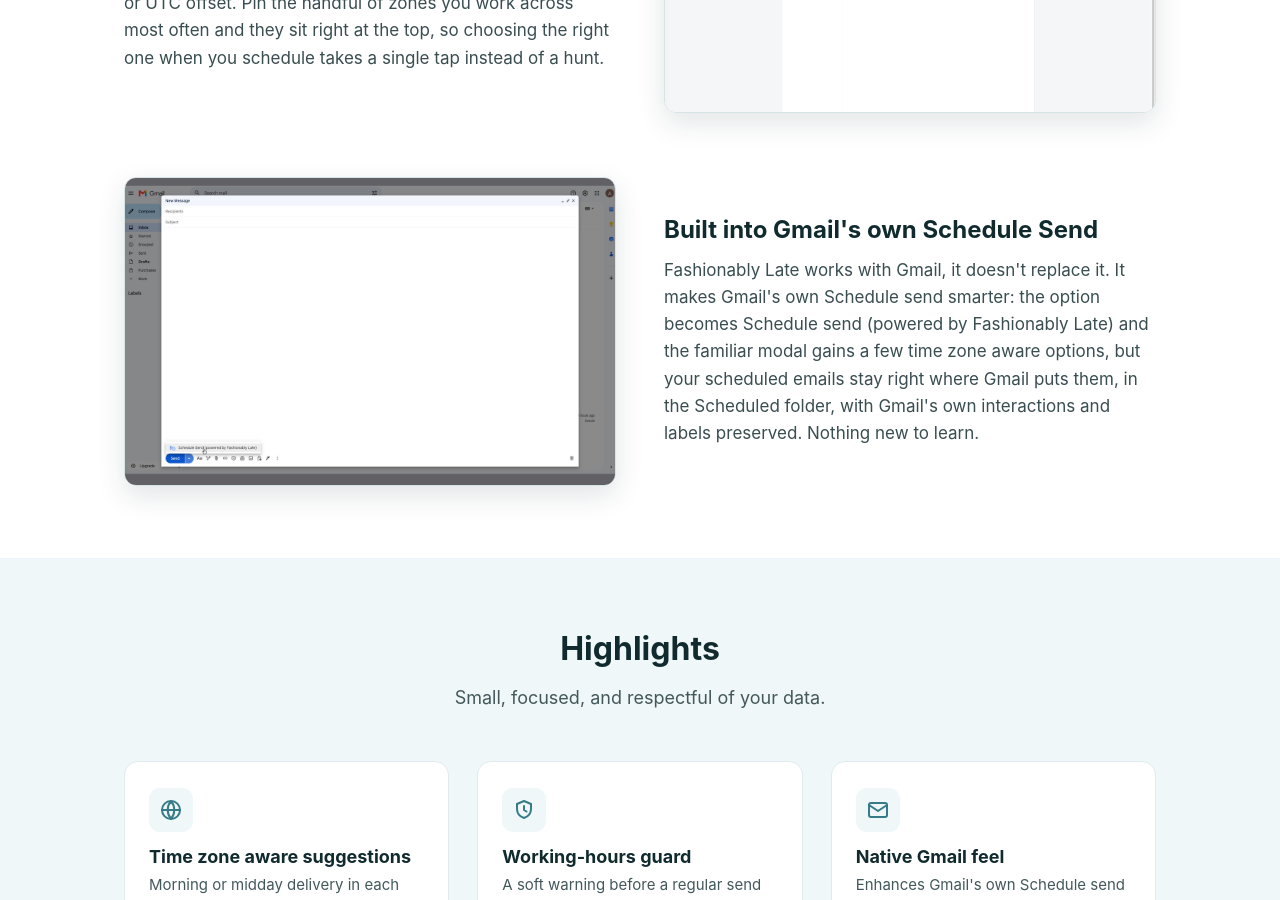
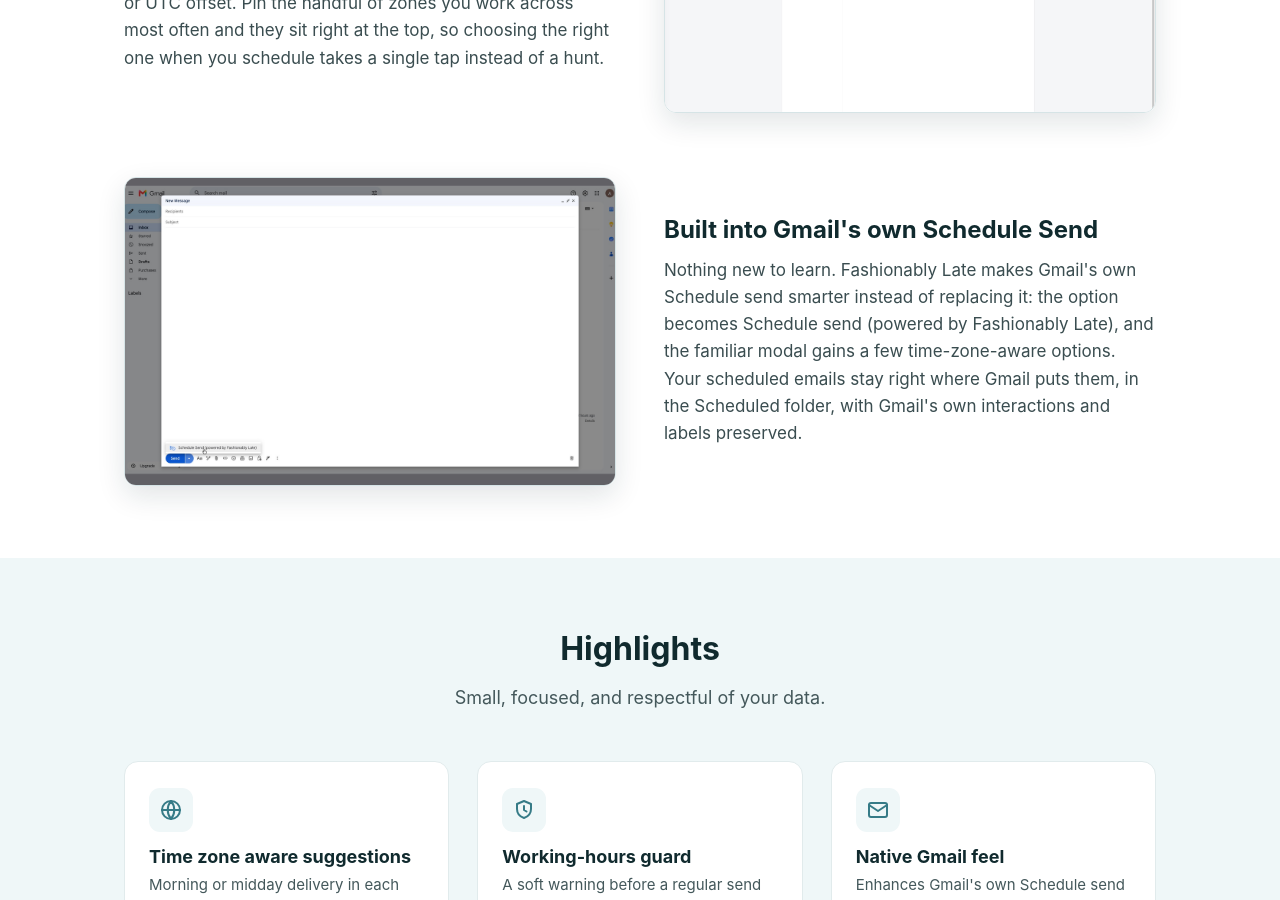
Before and after one commit to fenil-dedhia/OutboxIQ, a Jekyll site: the page built from docs/index.html, in a window 1280 px wide and 900 px high, scrolled down 1850 px. Built offline with Jekyll 4.4.1, drawn with Linux system fonts in a browser that asks for light colours.

Commit message:
copy(site): refine "Built into Gmail's own Schedule Send" body
Co-Authored-By: Claude Opus 4.8 (1M context) <noreply@anthropic.com>

```diff
--- a/docs/index.html
+++ b/docs/index.html
@@ -748,13 +748,13 @@ title: "Fashionably Late — Schedule Gmail emails in your recipient's time zone
               <div class="fl-feature-copy">
                 <h3>Built into Gmail's own Schedule Send</h3>
                 <p>
-                  Fashionably Late works with Gmail, it doesn't replace it. It
-                  makes Gmail's own Schedule send smarter: the option becomes
-                  Schedule send (powered by Fashionably Late) and the familiar
-                  modal gains a few time zone aware options, but your scheduled
-                  emails stay right where Gmail puts them, in the Scheduled
-                  folder, with Gmail's own interactions and labels preserved.
-                  Nothing new to learn.
+                  Nothing new to learn. Fashionably Late makes Gmail's own
+                  Schedule send smarter instead of replacing it: the option
+                  becomes Schedule send (powered by Fashionably Late), and the
+                  familiar modal gains a few time-zone-aware options. Your
+                  scheduled emails stay right where Gmail puts them, in the
+                  Scheduled folder, with Gmail's own interactions and labels
+                  preserved.
                 </p>
               </div>
               <div class="fl-feature-media">
```
